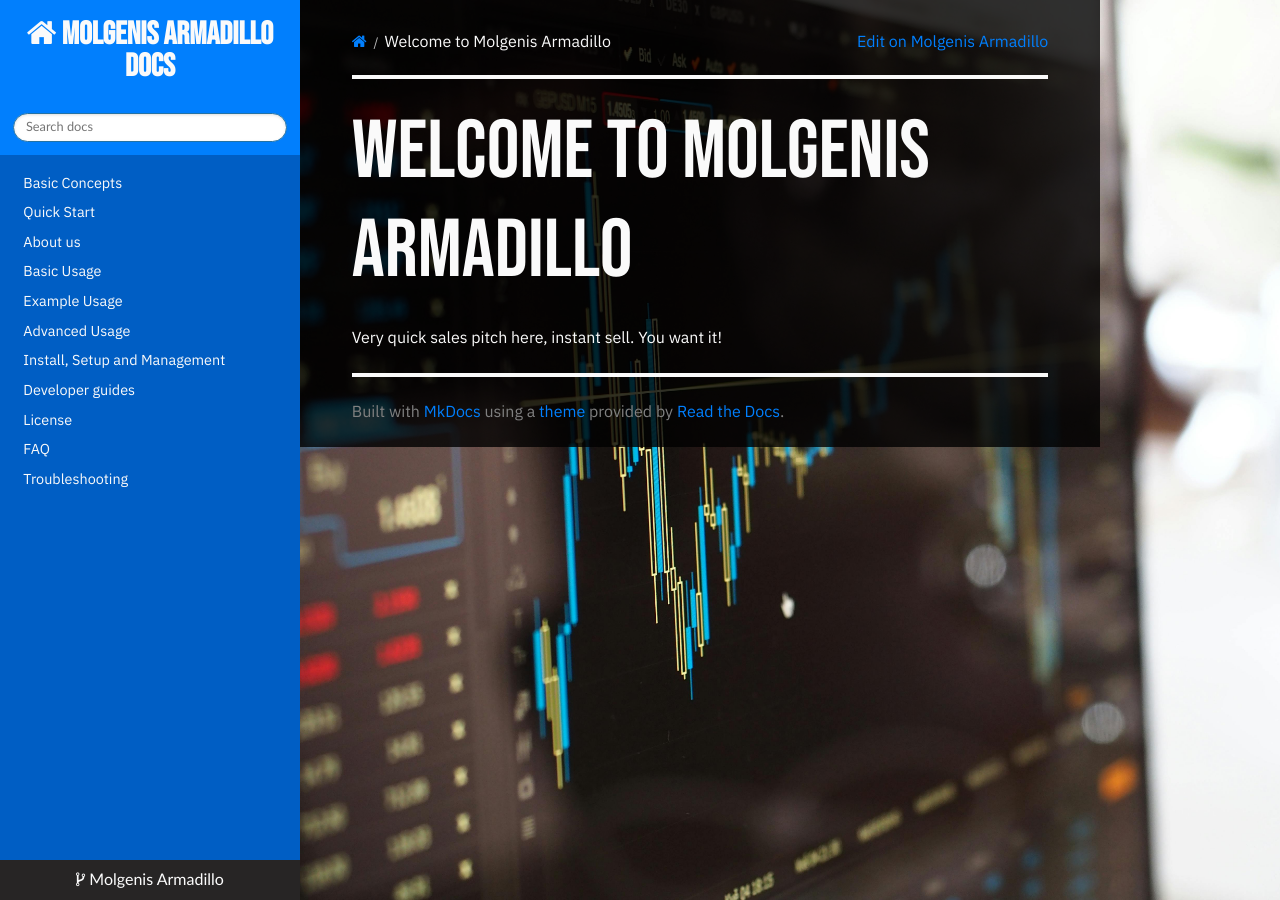
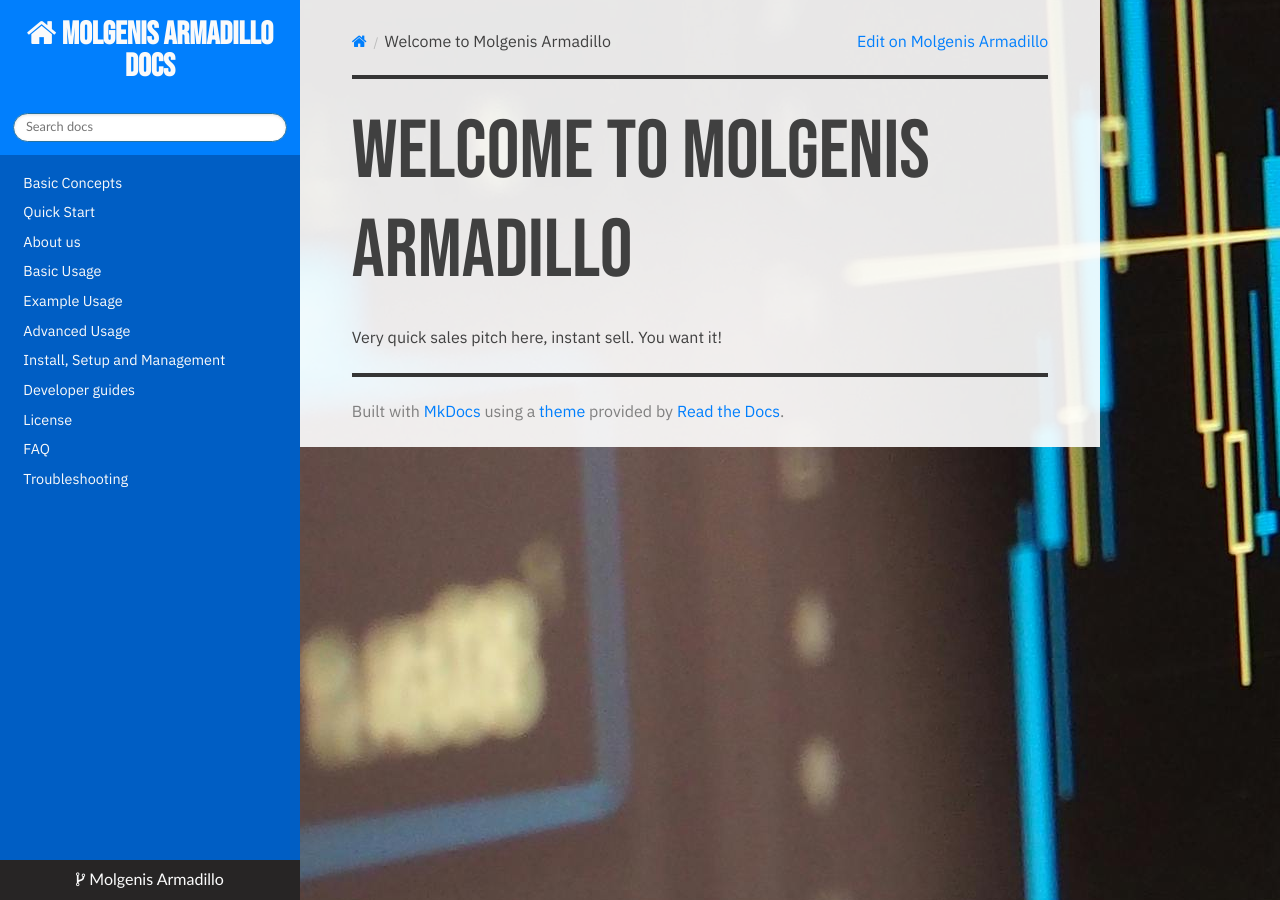
Before and after one commit to molgenis/molgenis-service-armadillo, an MkDocs documentation site: the page built from docs/index.md, in a window 1280 px wide. Built offline with MkDocs 1.6.1, drawn with Linux system fonts in a browser that asks for light colours; nearby versions of some CDN libraries.

Commit message:
style: update style

```diff
--- a/docs/css/style.css
+++ b/docs/css/style.css
@@ -6,18 +6,24 @@
 body > div.wy-grid-for-nav > section {
     /*Photo by energepic.com: https://www.pexels.com/photo/close-up-photo-of-monitor-159888/*/
     background-image: url("../img/pexels-energepic-com-27411-159888.jpg");
-    background-size: cover;
+    background-size: auto;
+    background-position: left;
+    background-attachment: fixed;
+    background-repeat: no-repeat;
 }
 
 /*Add background color with opacity for docs itself and set text colour to molgenis-white*/
 body > div.wy-grid-for-nav > section > div {
-    background-color:rgba(0, 0, 0, 0.8);
-    color: #FAFAFA;
+    background-color:rgba(255, 255, 255, .9);
 }
 
+/*Set menu colour for mobile*/
+body > div.wy-grid-for-nav > section > nav {
+    background-color: #017FFD;
+}
 /*Make lines thicker*/
 hr {
-    border-top: 4.5px solid #fafafa;
+    border-top: 4.5px solid #353535;
 }
 
 /*Change link colour to match molgenis styleguide*/
```
